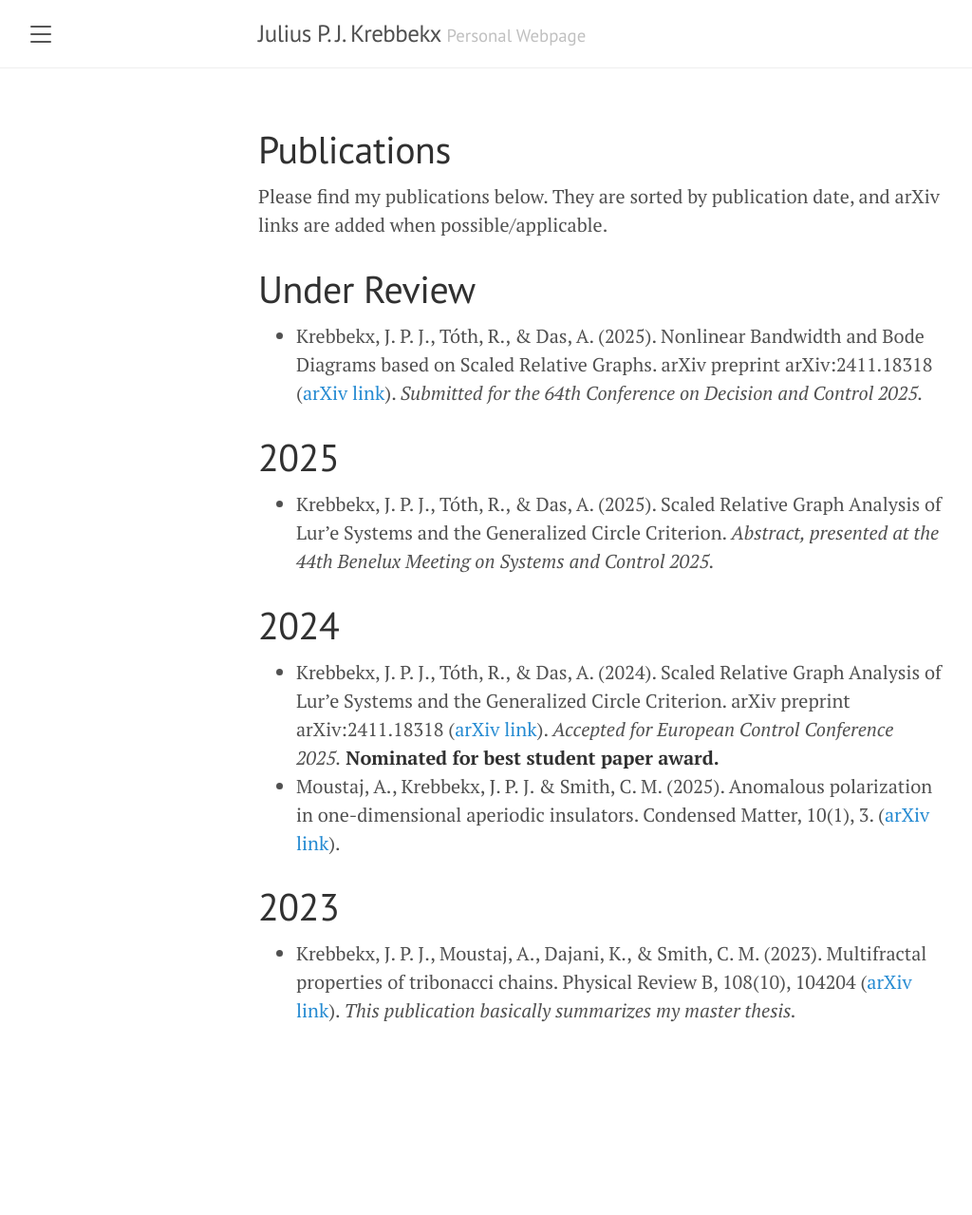
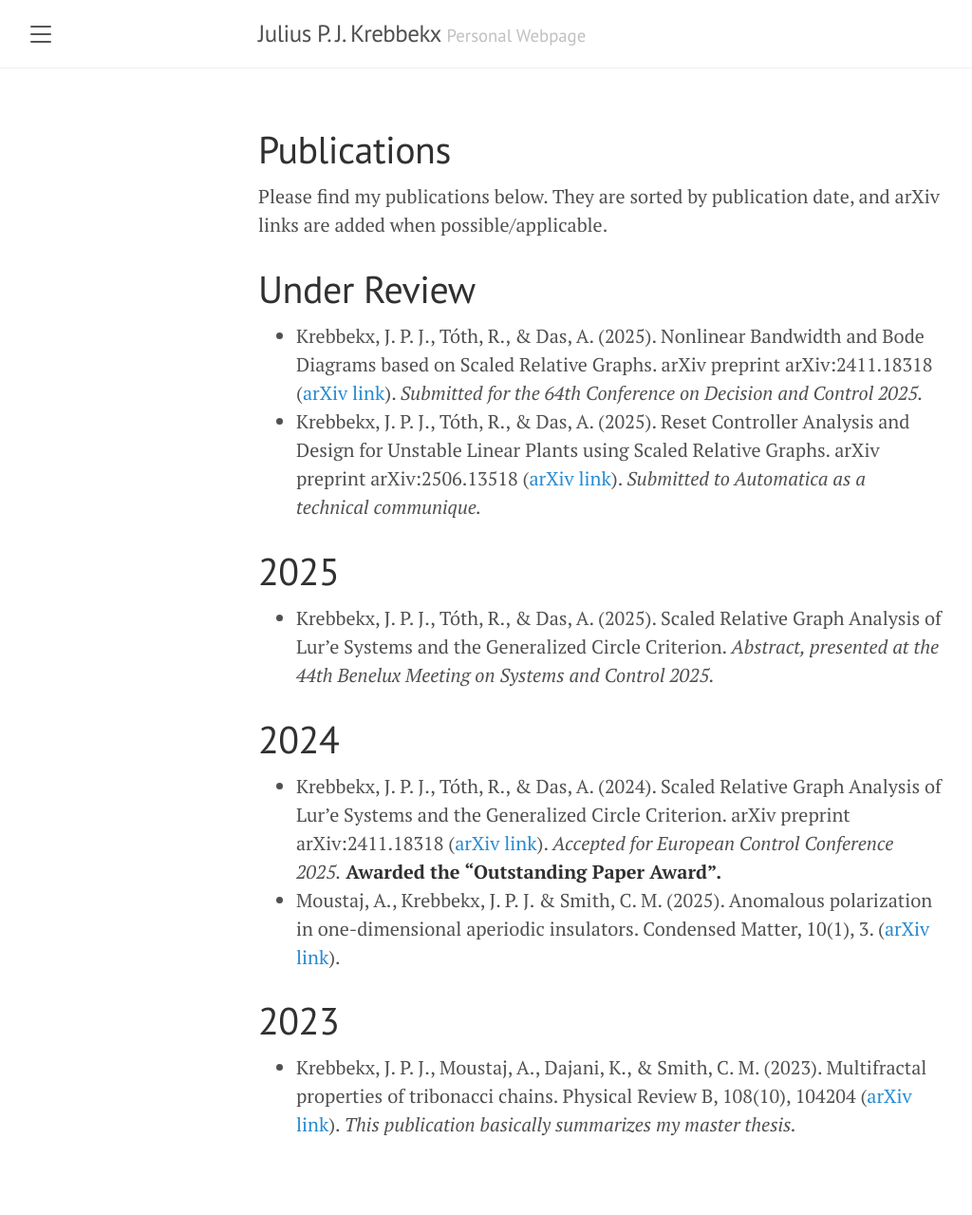
Before and after one commit to Krebbekx/krebbekx.github.io, a Jekyll site: the page built from pages/publications.md, in a window 1280 px wide. Shown: the whole page at 95% size, without its empty margins (8-1032 px from the left). Built offline with Jekyll 4.4.1, drawn with Linux system fonts in a browser that asks for light colours; before the commit the page ends 1159 px from its top, so only the background shows below that.

Commit message:
add publication

```diff
--- a/pages/publications.md
+++ b/pages/publications.md
@@ -7,12 +7,13 @@ Please find my publications below. They are sorted by publication date, and arXi
 
 # Under Review
 - Krebbekx, J. P. J., Tóth, R., & Das, A. (2025). Nonlinear Bandwidth and Bode Diagrams based on Scaled Relative Graphs. arXiv preprint arXiv:2411.18318 ([arXiv link](https://arxiv.org/abs/2504.01585)). _Submitted for the 64th Conference on Decision and Control 2025._
+- Krebbekx, J. P. J., Tóth, R., & Das, A. (2025). Reset Controller Analysis and Design for Unstable Linear Plants using Scaled Relative Graphs. arXiv preprint arXiv:2506.13518 ([arXiv link](https://arxiv.org/abs/2506.13518v2)). _Submitted to Automatica as a technical communique._
 
 # 2025
 - Krebbekx, J. P. J., Tóth, R., & Das, A. (2025). Scaled Relative Graph Analysis of Lur’e Systems and the Generalized Circle Criterion. _Abstract, presented at the 44th Benelux Meeting on Systems and Control 2025._
 
 # 2024
-- Krebbekx, J. P. J., Tóth, R., & Das, A. (2024). Scaled Relative Graph Analysis of Lur'e Systems and the Generalized Circle Criterion. arXiv preprint arXiv:2411.18318 ([arXiv link](https://arxiv.org/abs/2411.18318)). _Accepted for European Control Conference 2025._ **Nominated for best student paper award.**
+- Krebbekx, J. P. J., Tóth, R., & Das, A. (2024). Scaled Relative Graph Analysis of Lur'e Systems and the Generalized Circle Criterion. arXiv preprint arXiv:2411.18318 ([arXiv link](https://arxiv.org/abs/2411.18318)). _Accepted for European Control Conference 2025._ **Awarded the "Outstanding Paper Award".**
 - Moustaj, A., Krebbekx, J. P. J. & Smith, C. M. (2025). Anomalous polarization in one-dimensional aperiodic insulators. Condensed Matter, 10(1), 3. ([arXiv link](https://arxiv.org/abs/2404.14916)).
 
 # 2023
```
